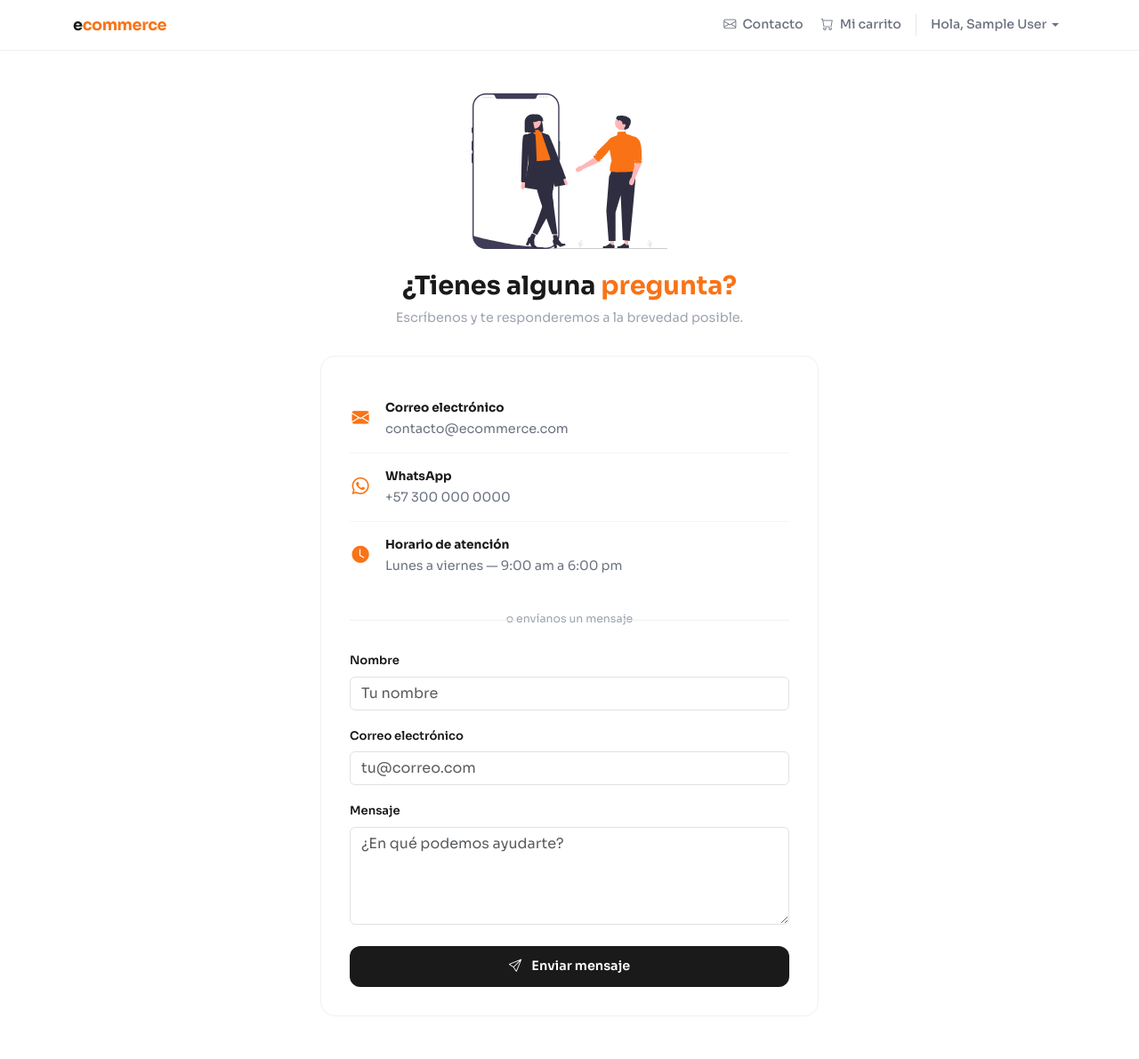
After one commit to Alejandro-Jimenez-Daza/ecommerce, a PHP site: page /ecommerce/view/contacto.php in a window 1280 px wide. The commit adds this page. Shown: the whole page at 89% size. Run offline with PHP 8.4, Linux system fonts and the light colour scheme; the visitor is signed in with stand-in values (Sample User, id 1).

Commit message:
Create contact and who whe are page, empty cart corrected

```diff
--- /dev/null
+++ b/view/contacto.php
@@ -0,0 +1,219 @@
+<?php
+require_once __DIR__ . '/../config/auth.php';
+require_once __DIR__ . '/../config/config.php';
+?>
+<!DOCTYPE html>
+<html lang="es">
+
+<head>
+    <meta charset="UTF-8">
+    <meta name="viewport" content="width=device-width, initial-scale=1.0">
+    <title>Contacto</title>
+    <link href="https://cdn.jsdelivr.net/npm/bootstrap@5.3.8/dist/css/bootstrap.min.css" rel="stylesheet">
+    <link rel="stylesheet" href="https://cdn.jsdelivr.net/npm/bootstrap-icons@1.13.1/font/bootstrap-icons.min.css">
+    <link href="https://fonts.googleapis.com/css2?family=Sora:wght@300;400;500;600;700&display=swap" rel="stylesheet">
+    <style>
+        * {
+            font-family: 'Sora', sans-serif;
+        }
+
+        body {
+            background: #f5f5f5;
+        }
+
+        .page-hero {
+            text-align: center;
+            padding: 3rem 1rem 2rem;
+        }
+
+        .page-hero img {
+            width: 220px;
+            margin-bottom: 1.5rem;
+        }
+
+        .page-hero h1 {
+            font-size: 1.8rem;
+            font-weight: 700;
+            color: #1a1a1a;
+        }
+
+        .page-hero h1 span {
+            color: #f97316;
+        }
+
+        .page-hero p {
+            color: #9ca3af;
+            font-size: 0.9rem;
+            max-width: 480px;
+            margin: 0.5rem auto 0;
+        }
+
+        .contacto-card {
+            background: white;
+            border-radius: 16px;
+            border: 1px solid #f0f0f0;
+            padding: 2rem;
+            max-width: 560px;
+            margin: 0 auto 3rem;
+        }
+
+        .info-item {
+            display: flex;
+            align-items: center;
+            gap: 1rem;
+            padding: 1rem 0;
+            border-bottom: 1px solid #f5f5f5;
+            font-size: 0.9rem;
+            color: #6b7280;
+        }
+
+        .info-item:last-child {
+            border-bottom: none;
+        }
+
+        .info-item i {
+            font-size: 1.2rem;
+            color: #f97316;
+            width: 24px;
+            text-align: center;
+        }
+
+        .info-item strong {
+            display: block;
+            color: #1a1a1a;
+            font-size: 0.85rem;
+            margin-bottom: 2px;
+        }
+
+        .form-label {
+            font-size: 0.82rem;
+            font-weight: 600;
+            color: #1a1a1a;
+        }
+
+        .form-control {
+            border-radius: 10px;
+            border: 1.5px solid #f0f0f0;
+            font-size: 0.88rem;
+            font-family: 'Sora', sans-serif;
+            padding: 0.65rem 1rem;
+        }
+
+        .form-control:focus {
+            border-color: #f97316;
+            box-shadow: 0 0 0 3px rgba(249, 115, 22, 0.1);
+        }
+
+        .btn-enviar {
+            background: #1a1a1a;
+            color: white;
+            border: none;
+            border-radius: 12px;
+            padding: 0.75rem;
+            width: 100%;
+            font-weight: 600;
+            font-size: 0.9rem;
+            font-family: 'Sora', sans-serif;
+            transition: background 0.2s;
+            margin-top: 0.5rem;
+        }
+
+        .btn-enviar:hover {
+            background: #f97316;
+            color: white;
+        }
+
+        .divider-text {
+            text-align: center;
+            color: #9ca3af;
+            font-size: 0.78rem;
+            margin: 1.5rem 0;
+            position: relative;
+        }
+
+        .divider-text::before,
+        .divider-text::after {
+            content: '';
+            position: absolute;
+            top: 50%;
+            width: 38%;
+            height: 1px;
+            background: #f0f0f0;
+        }
+
+        .divider-text::before {
+            left: 0;
+        }
+
+        .divider-text::after {
+            right: 0;
+        }
+    </style>
+</head>
+
+<body>
+    <?php include __DIR__ . '/navbar.php'; ?>
+
+    <div class="container">
+
+        <!-- Hero con imagen -->
+        <div class="page-hero">
+            <img src="<?= BASE_URL ?>/resources/images/6.svg" alt="Contacto">
+            <h1>¿Tienes alguna <span>pregunta?</span></h1>
+            <p>Escríbenos y te responderemos a la brevedad posible.</p>
+        </div>
+
+        <!-- Card -->
+        <div class="contacto-card">
+
+            <!-- Info de contacto -->
+            <div class="mb-3">
+                <div class="info-item">
+                    <i class="bi bi-envelope-fill"></i>
+                    <div>
+                        <strong>Correo electrónico</strong>
+                        contacto@ecommerce.com
+                    </div>
+                </div>
+                <div class="info-item">
+                    <i class="bi bi-whatsapp"></i>
+                    <div>
+                        <strong>WhatsApp</strong>
+                        +57 300 000 0000
+                    </div>
+                </div>
+                <div class="info-item">
+                    <i class="bi bi-clock-fill"></i>
+                    <div>
+                        <strong>Horario de atención</strong>
+                        Lunes a viernes — 9:00 am a 6:00 pm
+                    </div>
+                </div>
+            </div>
+
+            <div class="divider-text">o envíanos un mensaje</div>
+
+            <!-- Formulario -->
+            <div class="mb-3">
+                <label class="form-label">Nombre</label>
+                <input type="text" class="form-control" placeholder="Tu nombre">
+            </div>
+            <div class="mb-3">
+                <label class="form-label">Correo electrónico</label>
+                <input type="email" class="form-control" placeholder="tu@correo.com">
+            </div>
+            <div class="mb-3">
+                <label class="form-label">Mensaje</label>
+                <textarea class="form-control" rows="4" placeholder="¿En qué podemos ayudarte?"></textarea>
+            </div>
+            <button class="btn-enviar">
+                <i class="bi bi-send me-2"></i> Enviar mensaje
+            </button>
+
+        </div>
+    </div>
+
+    <script src="https://cdn.jsdelivr.net/npm/bootstrap@5.3.8/dist/js/bootstrap.bundle.min.js"></script>
+</body>
+
+</html>
--- a/view/miCarrito.php
+++ b/view/miCarrito.php
@@ -70,10 +70,12 @@ if (!empty($ids)) {
         </div>
 
         <?php if (empty($productos)): ?>
-
             <!-- Carrito vacío -->
             <div class="carrito-vacio">
-                <i class="bi bi-cart-x"></i>
+                <img src="" alt="">
+
+                <img src="../resources/images/3.svg" width="260" height="240" viewBox="0 0 160 140" fill="none" class="mb-4">
+
                 <h5 class="fw-semibold mb-2">Tu carrito está vacío</h5>
                 <p>Agrega productos desde el catálogo para verlos aquí.</p>
                 <a href="dashboard.php" class="btn-pagar d-inline-block" style="width:auto; padding: 0.7rem 2rem;">
```
Also changed, not shown: view/quienesSomos.php (added, +185 -0 lines), resources/images/3.svg (added), resources/images/5.svg (added), resources/images/6.svg (added), resources/static/2026-03-11.14:06_sg-11134201-7rce9-lt0l5kfwqdmn9b.jpg (added).
